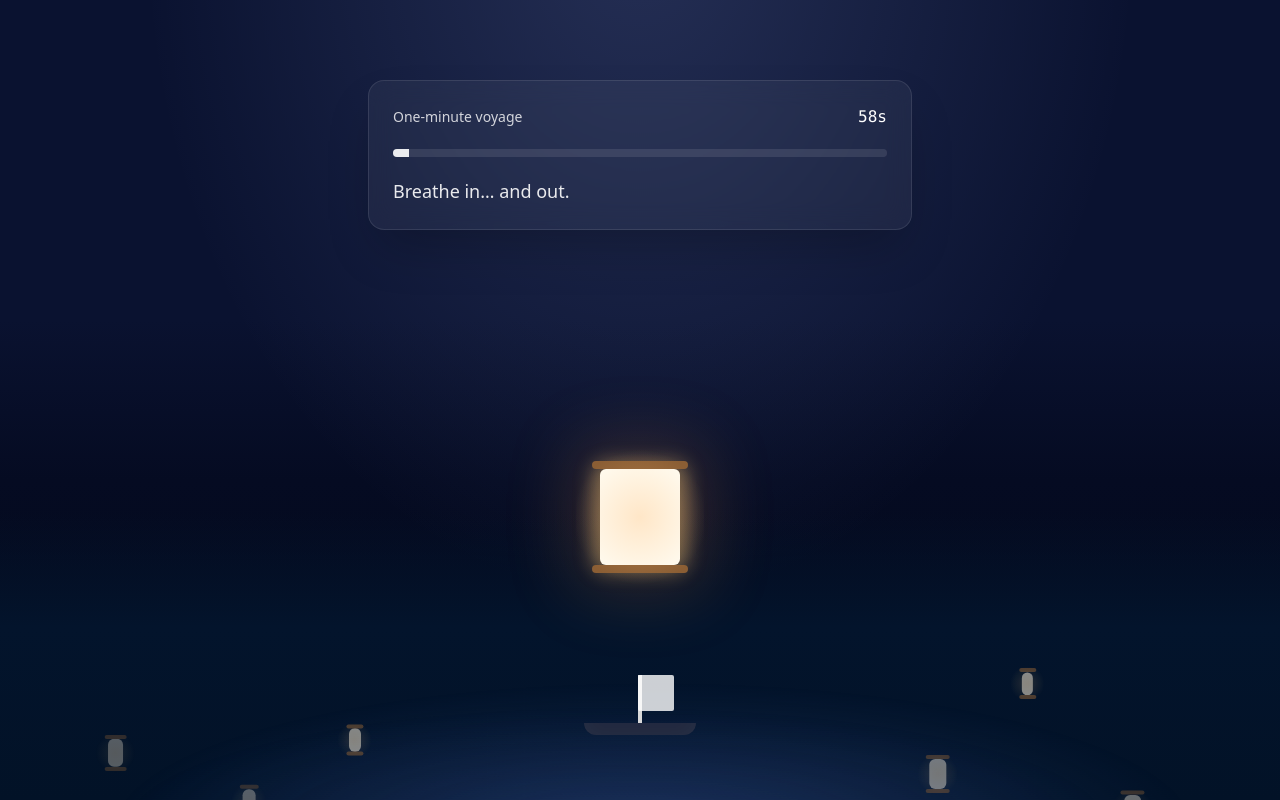
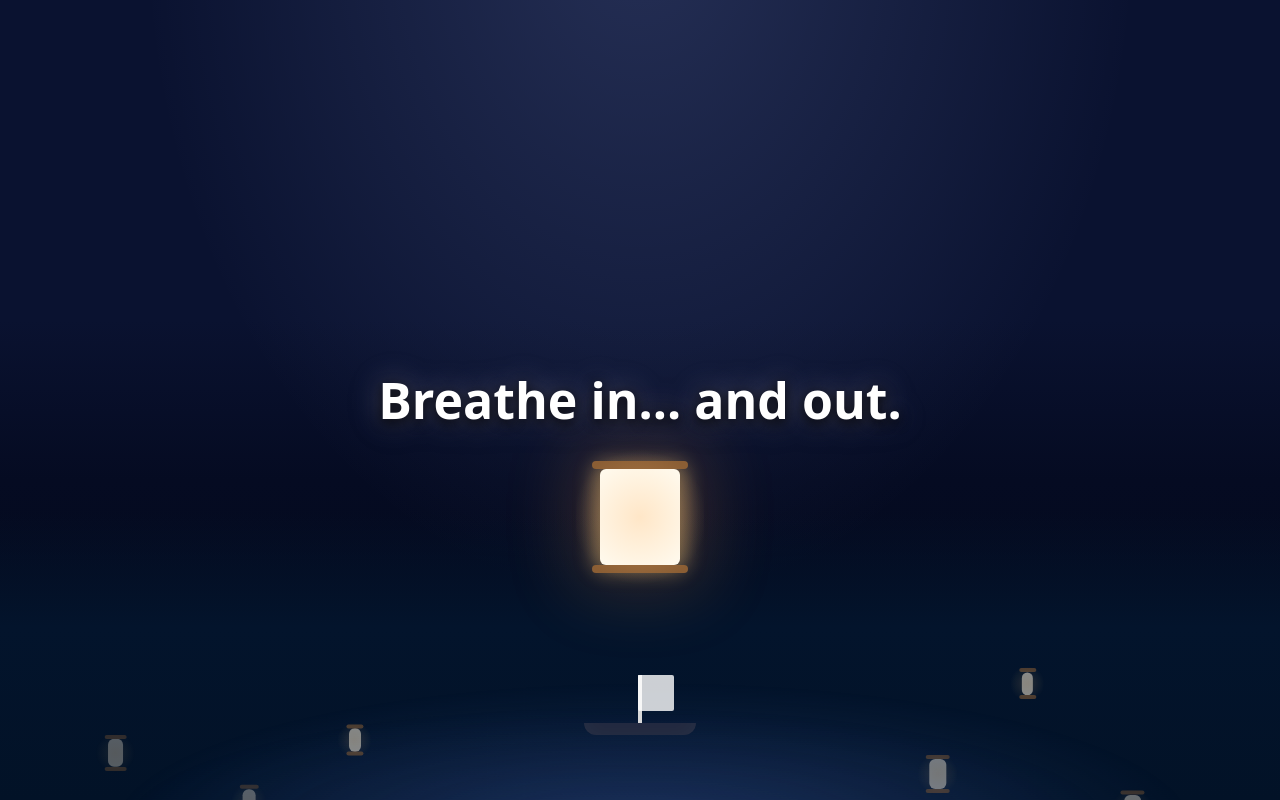
Before and after one commit to htjworld/drift-lanterns, a React (Vite) app: page / in a window 1280 px wide. Both pictures are taken after a click on the button "Set it afloat". Built offline with nearby package versions, Linux system fonts and the light colour scheme.

Commit message:
(feat) 입력창 대신 큰 힐링 텍스트 ui로 변경

```diff
--- a/src/DriftLanternsApp.tsx
+++ b/src/DriftLanternsApp.tsx
@@ -1,18 +1,16 @@
-import { useEffect, useMemo, useState, useRef } from "react";
+import { useEffect, useMemo, useRef, useState } from "react";
 import { motion, AnimatePresence } from "framer-motion";
 
-// Drift Lanterns – TypeScript version
+// Drift Lanterns – Focus mode with styled text (fixed StarDust reference)
 export default function DriftLanternsApp() {
-  const [text, setText] = useState<string>(""); // worry text
+  const [text, setText] = useState<string>("");
   const [started, setStarted] = useState<boolean>(false);
   const [seconds, setSeconds] = useState<number>(60);
   const [launched, setLaunched] = useState<boolean>(false);
 
-  // 음악 제어용
   const audioRef = useRef<HTMLAudioElement | null>(null);
   const [musicStarted, setMusicStarted] = useState(false);
 
-  // healing messages
   const cues: string[] = [
     "Breathe in… and out.",
     "Waves carry what you no longer hold.",
@@ -28,7 +26,6 @@ export default function DriftLanternsApp() {
     setSeconds(60);
     setCueIndex(0);
 
-    // 음악은 started와는 별개로 처음에만 실행
     if (!musicStarted && audioRef.current) {
       audioRef.current.play().catch(() => {
         console.log("Autoplay blocked until user interaction");
@@ -36,10 +33,7 @@ export default function DriftLanternsApp() {
       setMusicStarted(true);
     }
 
-    const tick = setInterval(
-      () => setSeconds((s) => (s > 0 ? s - 1 : 0)),
-      1000
-    );
+    const tick = setInterval(() => setSeconds((s) => (s > 0 ? s - 1 : 0)), 1000);
     const cueTimer = setInterval(
       () => setCueIndex((i) => (i < cues.length - 1 ? i + 1 : i)),
       12000
@@ -51,11 +45,6 @@ export default function DriftLanternsApp() {
     };
   }, [started]);
 
-  const progress = useMemo<number>(
-    () => ((60 - seconds) / 60) * 100,
-    [seconds]
-  );
-
   const reset = () => {
     setStarted(false);
     setLaunched(false);
@@ -64,15 +53,18 @@ export default function DriftLanternsApp() {
     setText("");
   };
 
+  const cueMotion = {
+    initial: { opacity: 0, y: 8 },
+    animate: { opacity: 1, y: 0, transition: { duration: 1 } },
+    exit: { opacity: 0, y: -8, transition: { duration: 1 } },
+  } as const;
+
   return (
     <div className="relative min-h-screen w-full overflow-hidden bg-[#0a1230] text-white">
-      {/* 🎵 Background Music */}
       <audio ref={audioRef} loop>
         <source src="/sounds/ambient.mp3" type="audio/mpeg" />
       </audio>
 
-
-      {/* Sky gradient */}
       <div className="pointer-events-none absolute inset-0 bg-[radial-gradient(ellipse_at_50%_-10%,rgba(160,180,255,0.18),transparent_55%),linear-gradient(to_bottom,#0a1230_0%,#0a1230_40%,#050b22_60%,#020817_100%)]" />
 
       <StarDust />
@@ -80,17 +72,11 @@ export default function DriftLanternsApp() {
       <Boat />
       <AmbientLanterns count={8} />
 
-      {/* UI */}
+      {!started ? (
         <div className="relative z-20 mx-auto mt-20 w-full max-w-xl px-4">
-        <div className="rounded-2xl border border-white/10 bg-white/5 p-6 backdrop-blur-md shadow-2xl">
-          {!started ? (
-            <div className="space-y-6">
-              <h1 className="text-2xl font-semibold">
-                What&apos;s weighing on your mind?
-              </h1>
-              <p className="text-sm text-white/70">
-                Write it into the lantern. We&apos;ll set it afloat together.
-              </p>
+          <div className="rounded-2xl border border-white/10 bg-white/5 p-6 backdrop-blur-md shadow-2xl space-y-6">
+            <h1 className="text-2xl font-semibold">What&apos;s weighing on your mind?</h1>
+            <p className="text-sm text-white/70">Write it into the lantern. We&apos;ll set it afloat together.</p>
             <textarea
               value={text}
               onChange={(e) => setText(e.target.value)}
@@ -105,36 +91,18 @@ export default function DriftLanternsApp() {
               >
                 Set it afloat
               </button>
-                <span className="text-xs text-white/60">
-                  You can start with an empty lantern, too.
-                </span>
+              <span className="text-xs text-white/60">You can start with an empty lantern, too.</span>
+            </div>
           </div>
         </div>
       ) : (
-            <div className="space-y-5">
-              {/* timer + progress */}
-              <div className="flex items-center justify-between text-sm">
-                <span className="opacity-80">One-minute voyage</span>
-                <span className="font-mono text-base tabular-nums">
-                  {seconds}s
-                </span>
-              </div>
-              <div className="h-2 w-full overflow-hidden rounded-full bg-white/10">
-                <div
-                  className="h-full bg-white/90"
-                  style={{ width: `${progress}%` }}
-                />
-              </div>
-
-              {/* cue text */}
+        <div className="relative z-20 flex min-h-screen items-center justify-center px-4 text-center">
           <AnimatePresence mode="wait">
             <motion.p
               key={cueIndex}
-                  initial={{ opacity: 0, y: 6 }}
-                  animate={{ opacity: 1, y: 0 }}
-                  exit={{ opacity: 0, y: -6 }}
-                  transition={{ duration: 0.45 }}
-                  className="text-lg text-white/90"
+              {...cueMotion}
+              className="mx-auto max-w-[32ch] text-[clamp(28px,7vw,50px)] font-semibold leading-snug text-white drop-shadow-[0_2px_8px_rgba(0,0,0,0.65)]"
+              style={{ textShadow: "0 3px 12px rgba(0,0,0,0.8), 0 0 28px rgba(200,200,255,0.45)" }}
             >
               {cues[cueIndex]}
             </motion.p>
@@ -144,11 +112,9 @@ export default function DriftLanternsApp() {
             <motion.div
               initial={{ opacity: 0 }}
               animate={{ opacity: 1 }}
-                  className="space-y-3 border-t border-white/10 pt-5"
+              className="absolute bottom-20 left-1/2 -translate-x-1/2 space-y-3 text-center"
             >
-                  <h2 className="text-xl font-semibold">
-                    The lantern is gone. You are lighter now.
-                  </h2>
+              <h2 className="text-2xl font-semibold drop-shadow-[0_2px_6px_rgba(0,0,0,0.6)]">The lantern is gone. You are lighter now.</h2>
               <button
                 onClick={reset}
                 className="rounded-lg border border-white/20 px-4 py-2 hover:bg-white/10"
@@ -159,79 +125,104 @@ export default function DriftLanternsApp() {
           )}
         </div>
       )}
-        </div>
-      </div>
 
-      {/* Lantern launch */}
       <LanternLaunch text={text} launched={launched} />
-
-      {!started && (
-        <div className="pointer-events-none absolute left-1/2 top-6 z-20 -translate-x-1/2 text-center text-xs text-white/60">
-          A quiet place at sea. Headphones help.
-        </div>
-      )}
     </div>
   );
 }
 
-type LanternLaunchProps = {
-  text: string;
-  launched: boolean;
-};
+// Supporting components
 
-function LanternLaunch({ text, launched }: LanternLaunchProps) {
+function StarDust() {
+  return (
+    <div className="pointer-events-none absolute inset-0 opacity-50">
+      <div className="absolute inset-0" style={{ backgroundImage: stars(160), backgroundRepeat: "repeat" }} />
+      <div className="absolute inset-0" style={{ filter: "blur(1px)", opacity: 0.6, backgroundImage: stars(120) }} />
+    </div>
+  );
+}
+
+function stars(n: number): string {
+  const dots = Array.from({ length: n }).map(() => {
+    const x = Math.random() * 100;
+    const y = Math.random() * 100;
+    const s = Math.random() * 1.1 + 0.3;
+    const a = Math.random() * 0.8 + 0.2;
+    return `radial-gradient(${s}px_${s}px_at_${x}%_${y}%,rgba(255,255,255,${a}),transparent_${s * 2}px)`;
+  });
+  return dots.join(",");
+}
+
+function Ocean() {
+  return (
+    <div className="pointer-events-none absolute inset-x-0 bottom-0 h-[36vh]">
+      <div className="absolute inset-x-0 bottom-0 h-full bg-[linear-gradient(to_top,#021227_0%,#03142c_60%,transparent_100%)]" />
+      <div className="absolute inset-x-0 bottom-0 h-[18vh] overflow-hidden">
+        <div
+          className="absolute inset-x-0 bottom-0 h-[18vh] opacity-70"
+          style={{ background: "radial-gradient(ellipse at 50% 120%, rgba(90,120,200,0.35), transparent 60%)", animation: "wave1 12s ease-in-out infinite" }}
+        />
+        <div
+          className="absolute inset-x-0 bottom-0 h-[16vh] opacity-60"
+          style={{ background: "radial-gradient(ellipse at 50% 120%, rgba(60,100,200,0.22), transparent 55%)", animation: "wave2 16s ease-in-out infinite" }}
+        />
+      </div>
+      <style>{`
+        @keyframes wave1 { 0%,100% { transform: translateX(0px) } 50% { transform: translateX(20px) } }
+        @keyframes wave2 { 0%,100% { transform: translateX(0px) } 50% { transform: translateX(-24px) } }
+      `}</style>
+    </div>
+  );
+}
+
+function Boat() {
+  return (
+    <div className="pointer-events-none absolute left-1/2 bottom-[4rem] z-10 -translate-x-1/2">
+      <motion.div animate={{ y: [0, -3, 0, 2, 0] }} transition={{ duration: 6, repeat: Infinity, ease: "easeInOut" }} className="relative">
+        <div className="h-3 w-28 rounded-b-3xl bg-[#1b233a] shadow-[0_-6px_20px_rgba(255,255,255,0.06)_inset]" />
+        <div className="absolute -top-12 left-1/2 h-12 w-1 -translate-x-1/2 bg-[#d9d9d9]" />
+        <div className="absolute -top-12 left-1/2 h-9 w-9 -translate-x-[2px] origin-left rounded-[2px] bg-white/80" />
+      </motion.div>
+    </div>
+  );
+}
+
+function LanternLaunch({ text, launched }: { text: string; launched: boolean }) {
   return (
     <div className="pointer-events-none absolute inset-0 z-10 flex items-end justify-center pb-[12rem]">
       <motion.div
-        initial={false} // 처음 위치 유지
+        initial={false}
         animate={
           launched
-            ? { y: "-110vh", opacity: [1, 1, 0.9, 0.7, 0.3, 0] } // 떠오르는 애니메이션
-            : { y: 0, opacity: 1 } // 제자리에 고정
+            ? { y: "-110vh", opacity: [1, 1, 0.9, 0.7, 0.3, 0] }
+            : { y: 0, opacity: 1 }
         }
         transition={{ duration: launched ? 18 : 0.4, ease: "easeInOut" }}
         className="flex flex-col items-center gap-3"
       >
         <Lantern lit={launched} text={launched ? text : undefined} />
-
         {!launched && (
-          <div className="rounded-full border border-white/10 bg-white/10 px-3 py-1 text-[11px] text-white/70">
-            Your lantern is waiting.
-          </div>
+          <div className="rounded-full border border-white/10 bg-white/10 px-3 py-1 text-[11px] text-white/70">Your lantern is waiting.</div>
         )}
       </motion.div>
     </div>
   );
 }
 
-type LanternProps = {
-  lit?: boolean;
-  text?: string;
-};
-
-function Lantern({ lit, text }: LanternProps) {
+function Lantern({ lit, text }: { lit?: boolean; text?: string }) {
   return (
     <div className="relative flex items-center justify-center">
-      {/* 본체 */}
       <div
-        className={`h-24 w-20 rounded-md ${
-          lit ? "bg-[#fffcf2]" : "bg-[#f1efe6]"
-        }`}
+        className={`h-24 w-20 rounded-md ${lit ? "bg-[#fffcf2]" : "bg-[#f1efe6]"}`}
         style={{
           boxShadow: lit
             ? "0 0 18px 8px rgba(255,210,120,0.35), 0 0 70px 26px rgba(255,160,80,0.18)"
             : "inset 0 0 20px rgba(0,0,0,0.15)",
         }}
       />
-
       <div className="absolute -top-2 left-1/2 h-2 w-24 -translate-x-1/2 rounded-full bg-[#8b5e34]" />
-
       <div className="absolute -bottom-2 left-1/2 h-2 w-24 -translate-x-1/2 rounded-full bg-[#8b5e34]" />
-
-      {lit && (
-        <div className="pointer-events-none absolute -inset-6 rounded-xl bg-[radial-gradient(circle,rgba(255,190,120,0.35)_0%,transparent_70%)]" />
-      )}
-
+      {lit && <div className="pointer-events-none absolute -inset-6 rounded-xl bg-[radial-gradient(circle,rgba(255,190,120,0.35)_0%,transparent_70%)]" />}
       {text && (
         <div className="absolute inset-0 flex items-center justify-center px-2 text-center">
           <span className="line-clamp-3 text-[10px] text-black/70">{text}</span>
@@ -241,17 +232,8 @@ function Lantern({ lit, text }: LanternProps) {
   );
 }
 
-type LanternConfig = {
-  delay: number;
-  duration: number;
-  startX: number;
-  size: number;
-  opacity: number;
-};
-
 function AmbientLanterns({ count = 6 }: { count?: number }) {
-  // 처음 한 번만 랜덤값을 생성
-  const configs = useMemo<LanternConfig[]>(() => {
+  const configs = useMemo(() => {
     return Array.from({ length: count }).map(() => ({
       delay: Math.random() * 8,
       duration: 24 + Math.random() * 14,
@@ -267,25 +249,12 @@ function AmbientLanterns({ count = 6 }: { count?: number }) {
         <motion.div
           key={i}
           className="absolute"
-          style={{
-            left: `${cfg.startX}vw`,
-            bottom: "-6vh",
-            opacity: cfg.opacity,
-          }}
+          style={{ left: `${cfg.startX}vw`, bottom: "-6vh", opacity: cfg.opacity }}
           initial={{ y: 0, x: 0 }}
           animate={{ y: "-110vh", x: [0, 2, -2, 1, 0] }}
-          transition={{
-            duration: cfg.duration,
-            delay: cfg.delay,
-            ease: "easeInOut",
-            repeat: Infinity,
-            repeatDelay: 4,
-          }}
+          transition={{ duration: cfg.duration, delay: cfg.delay, ease: "easeInOut", repeat: Infinity, repeatDelay: 4 }}
         >
-          <div
-            className="relative"
-            style={{ width: cfg.size + 6, height: cfg.size + 12 }}
-          >
+          <div className="relative" style={{ width: cfg.size + 6, height: cfg.size + 12 }}>
             <div className="absolute left-1/2 top-1/2 h-full w-[70%] -translate-x-1/2 -translate-y-1/2 rounded-md bg-[#fff7e6]" />
             <div className="absolute -top-1 left-1/2 h-1 w-full -translate-x-1/2 rounded-full bg-[#8b5e34]" />
             <div className="absolute -bottom-1 left-1/2 h-1 w-full -translate-x-1/2 rounded-full bg-[#8b5e34]" />
@@ -296,81 +265,3 @@ function AmbientLanterns({ count = 6 }: { count?: number }) {
     </div>
   );
 }
-
-function StarDust() {
-  return (
-    <div className="pointer-events-none absolute inset-0 opacity-50">
-      <div
-        className="absolute inset-0"
-        style={{ backgroundImage: stars(160), backgroundRepeat: "repeat" }}
-      />
-      <div
-        className="absolute inset-0"
-        style={{
-          filter: "blur(1px)",
-          opacity: 0.6,
-          backgroundImage: stars(120),
-        }}
-      />
-    </div>
-  );
-}
-
-function stars(n: number): string {
-  const dots = Array.from({ length: n }).map(() => {
-    const x = Math.random() * 100;
-    const y = Math.random() * 100;
-    const s = Math.random() * 1.1 + 0.3;
-    const a = Math.random() * 0.8 + 0.2;
-    return `radial-gradient(${s}px_${s}px_at_${x}%_${y}%,rgba(255,255,255,${a}),transparent_${
-      s * 2
-    }px)`;
-  });
-  return dots.join(",");
-}
-
-function Ocean() {
-  return (
-    <div className="pointer-events-none absolute inset-x-0 bottom-0 h-[36vh]">
-      <div className="absolute inset-x-0 bottom-0 h-full bg-[linear-gradient(to_top,#021227_0%,#03142c_60%,transparent_100%)]" />
-      <div className="absolute inset-x-0 bottom-0 h-[18vh] overflow-hidden">
-        <div
-          className="absolute inset-x-0 bottom-0 h-[18vh] opacity-70"
-          style={{
-            background:
-              "radial-gradient(ellipse at 50% 120%, rgba(90,120,200,0.35), transparent 60%)",
-            animation: "wave1 12s ease-in-out infinite",
-          }}
-        />
-        <div
-          className="absolute inset-x-0 bottom-0 h-[16vh] opacity-60"
-          style={{
-            background:
-              "radial-gradient(ellipse at 50% 120%, rgba(60,100,200,0.22), transparent 55%)",
-            animation: "wave2 16s ease-in-out infinite",
-          }}
-        />
-      </div>
-      <style>{`
-        @keyframes wave1 { 0%,100% { transform: translateX(0px) } 50% { transform: translateX(20px) } }
-        @keyframes wave2 { 0%,100% { transform: translateX(0px) } 50% { transform: translateX(-24px) } }
-      `}</style>
-    </div>
-  );
-}
-
-function Boat() {
-  return (
-    <div className="pointer-events-none absolute left-1/2 bottom-[4rem] z-10 -translate-x-1/2">
-      <motion.div
-        animate={{ y: [0, -3, 0, 2, 0] }}
-        transition={{ duration: 6, repeat: Infinity, ease: "easeInOut" }}
-        className="relative"
-      >
-        <div className="h-3 w-28 rounded-b-3xl bg-[#1b233a] shadow-[0_-6px_20px_rgba(255,255,255,0.06)_inset]" />
-        <div className="absolute -top-12 left-1/2 h-12 w-1 -translate-x-1/2 bg-[#d9d9d9]" />
-        <div className="absolute -top-12 left-1/2 h-9 w-9 -translate-x-[2px] origin-left rounded-[2px] bg-white/80" />
-      </motion.div>
-    </div>
-  );
-}
```
Lines whose indentation alone changed are shown as unchanged.
